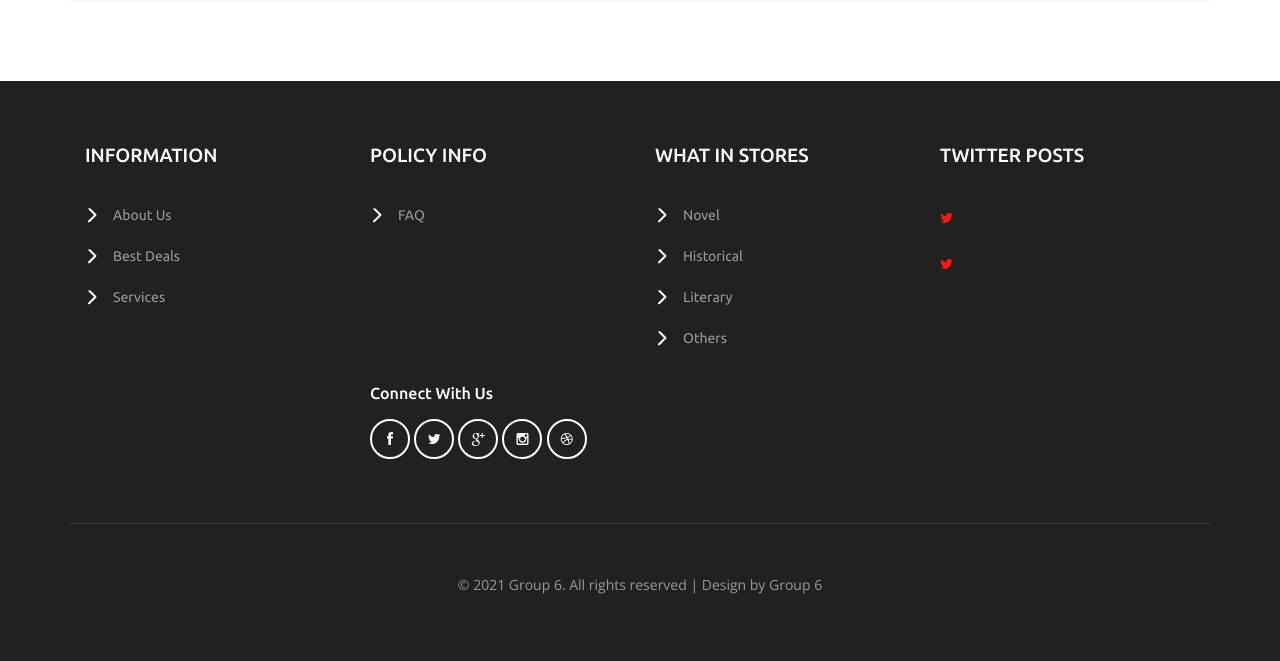
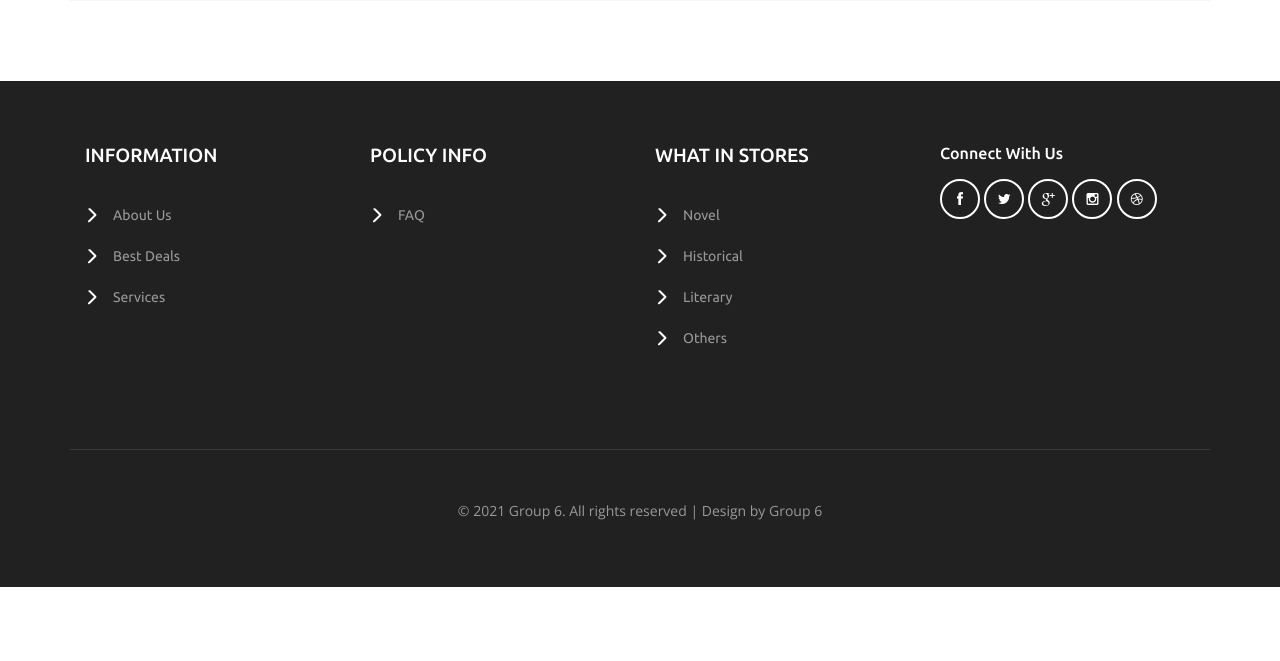
Before and after one commit to srksuman/Kitab-Khana, a Django app: page / in a window 1280 px wide. Shown: the part 2282-2943 px from the top of the page. After the commit the page ends 2869 px from the top, so only its background shows below. Run offline with Django 3.2, Linux system fonts and the light colour scheme; some libraries are stand-ins or nearby versions.

Commit message:
[fix] footer

```diff
--- a/templates/index.html
+++ b/templates/index.html
@@ -491,25 +491,7 @@ Smartphone Compatible web template, free webdesigns for Nokia, Samsung, LG, Sony
 					<li><a href="#">Others</a></li>
 				</ul>
 			</div>
-			<div class="col-md-3 w3_footer_grid">
-				<h3>twitter posts</h3>
-				<ul class="w3_footer_grid_list1">
-					<li><label class="fa fa-twitter" aria-hidden="true"></label><i></i><span> <a href="#"></a>
 
-						<a href="#"></a></span></li>
-					<li><label class="fa fa-twitter" aria-hidden="true"></label><i></i><span> <a href="#"></a>
-
-						<a href="#"></a></span></li>
-				</ul>
-			</div>
-			<div class="clearfix"> </div>
-			<div class="agile_footer_grids">
-				<div class="col-md-3 w3_footer_grid agile_footer_grids_w3_footer">
-					<div class="w3_footer_grid_bottom">
-
-
-					</div>
-				</div>
 			<div class="col-md-3 w3_footer_grid agile_footer_grids_w3_footer">
 				<div class="w3_footer_grid_bottom">
 					<h5>connect with us</h5>
@@ -522,6 +504,8 @@ Smartphone Compatible web template, free webdesigns for Nokia, Samsung, LG, Sony
 					</ul>
 				</div>
 			</div>
+			<div class="clearfix"> </div>
+			<div class="agile_footer_grids">
 				<div class="clearfix"> </div>
 			</div>
 			<div class="wthree_footer_copy">
```
Lines whose indentation alone changed are shown as unchanged.
